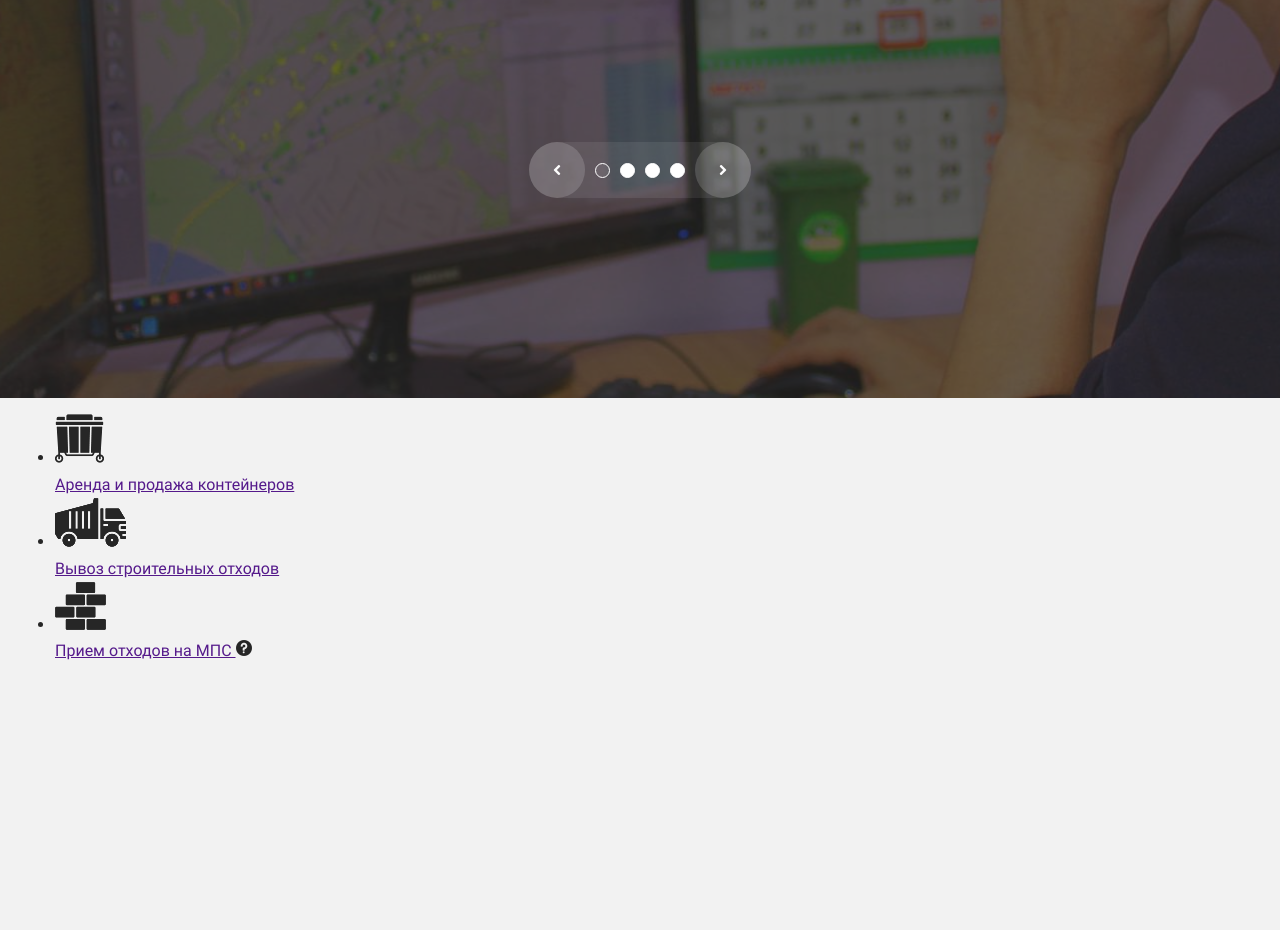
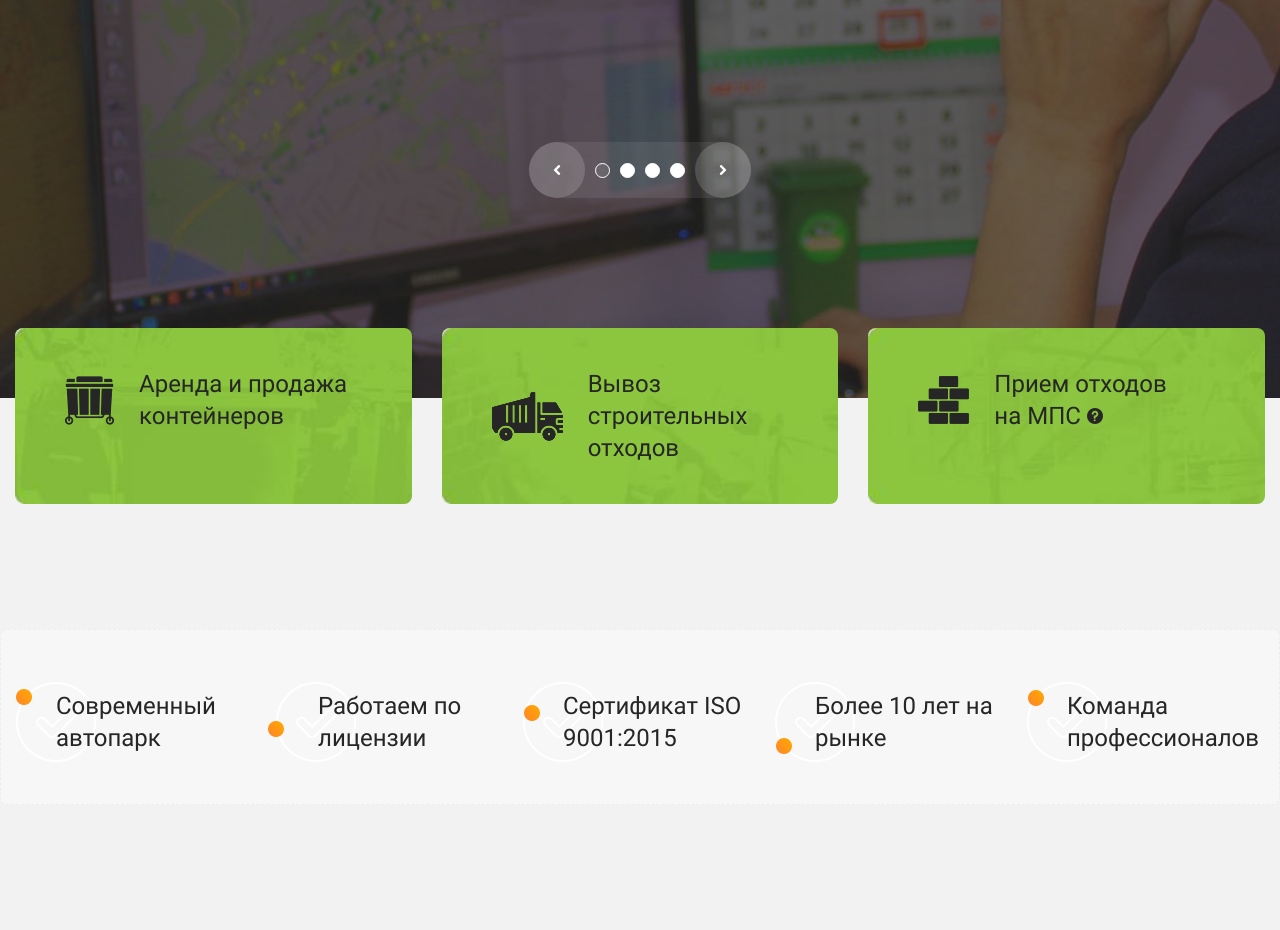
Before and after one commit to 2thecrow/SOROEZH, a plain HTML site: page app/index.html in a window 1280 px wide. Shown: the part 574-1504 px from the top of the page. Before the commit the page ends 1466 px from the top, so only its background shows below. Drawn offline with nearby package versions, Linux system fonts and the light colour scheme.

Commit message:
сделал блок на главной мини преимуществ

```diff
--- a/app/css/app.css
+++ b/app/css/app.css
@@ -1,4 +1,3 @@
-@charset "UTF-8";
 :root {
   --main-bg: #f2f2f2;
   --main-text: #262626;
@@ -101,10 +100,6 @@ body {
   max-width: 1665px;
   width: 100%;
   margin: 0 auto
-}
-.visibility-hidden {
-  position: absolute;
-  visibility: hidden
 }
 .overlay {
   position: fixed;
@@ -354,6 +349,75 @@ body {
   -o-transition: all .3s ease-in-out;
   transition: all .3s ease-in-out
 }
+.page-nav {
+  list-style: none;
+  padding: 0;
+  margin: 0;
+  display: -ms-grid;
+  display: grid;
+  -ms-grid-columns: (1fr)[3];
+  grid-template-columns: repeat(3,1fr);
+  grid-gap: 30px;
+  gap: 30px
+}
+.page-nav__item {
+  background-color: #8cc63e;
+  background-repeat: no-repeat;
+  background-size: cover;
+  border-radius: 8px;
+  -webkit-transition: all .3s ease-in-out;
+  -o-transition: all .3s ease-in-out;
+  transition: all .3s ease-in-out
+}
+.page-nav__item_garbage-container {
+  background-image: url(/img/dest/page-nav/garbage-container-bg.jpg)
+}
+.page-nav__item_garbage-truck {
+  background-image: url(/img/dest/page-nav/garbage-truck-bg.jpg)
+}
+.page-nav__item_bricks {
+  background-image: url(/img/dest/page-nav/bricks-bg.jpg)
+}
+.page-nav__item:hover {
+  background-color: #fafafa;
+  background-image: none;
+  -webkit-transition: all .3s ease-in-out;
+  -o-transition: all .3s ease-in-out;
+  transition: all .3s ease-in-out
+}
+.page-nav__link {
+  max-width: 450px;
+  width: 100%;
+  display: -webkit-box;
+  display: -ms-flexbox;
+  display: flex;
+  font-size: 24px;
+  line-height: 32px;
+  color: var(--main-text);
+  padding: 40px 50px;
+  border-radius: 8px;
+  text-decoration: none;
+  -webkit-transition: all .3s ease-in-out;
+  -o-transition: all .3s ease-in-out;
+  transition: all .3s ease-in-out
+}
+.page-nav__link:hover {
+  -webkit-transition: all .3s ease-in-out;
+  -o-transition: all .3s ease-in-out;
+  transition: all .3s ease-in-out
+}
+.page-nav__icon {
+  display: -webkit-box;
+  display: -ms-flexbox;
+  display: flex;
+  -webkit-box-align: center;
+  -ms-flex-align: center;
+  align-items: center;
+  margin-right: 25px
+}
+.page-nav__tooltip {
+  z-index: 2
+}
 .welcome-slider {
   height: 850px;
   position: relative
@@ -507,13 +571,73 @@ body {
 .welcome-slider .welcome-swiper-nav .swiper-button-prev:after {
   display: none
 }
-.Прямоугольник__скругл__углы_2 {
-  background-color: #fff;
-  opacity: .161;
-  position: absolute;
-  left: 852px;
-  top: 688px;
-  z-index: 11
+.welcome-page-nav__list {
+  position: relative;
+  z-index: 2;
+  margin-top: -70px!important
+}
+.welcome-page-nav__list .page-nav__item_bricks .page-nav__link-text {
+  max-width: 180px
+}
+.welcome-advantages {
+  padding: 125px 0
+}
+.welcome-advantages__container {
+  background-color: rgba(255,255,255,.4);
+  border: 1px dashed #ededed;
+  border-radius: 8px;
+  padding: 45px 0 5px
+}
+.welcome-advantages__list {
+  list-style: none;
+  padding: 0;
+  margin: 0;
+  display: -webkit-box;
+  display: -ms-flexbox;
+  display: flex;
+  -webkit-box-pack: justify;
+  -ms-flex-pack: justify;
+  justify-content: space-between
+}
+.welcome-advantages__item {
+  max-width: 240px;
+  width: 100%;
+  display: -webkit-box;
+  display: -ms-flexbox;
+  display: flex;
+  -webkit-box-align: center;
+  -ms-flex-align: center;
+  align-items: center;
+  min-height: 80px;
+  font-weight: 900;
+  font-size: 24px;
+  line-height: 32px;
+  padding: 15px 0 15px 40px;
+  margin-bottom: 30px;
+  background-repeat: no-repeat;
+  background-position: left center
+}
+.welcome-advantages__item:nth-child(1) {
+  background-image: url(/img/dest/icons/advantages-avto-park-icon.png)
+}
+.welcome-advantages__item:nth-child(2) {
+  background-image: url(/img/dest/icons/advantages-license-icon.png);
+  padding: 15px 0 15px 50px
+}
+.welcome-advantages__item:nth-child(3) {
+  background-image: url(/img/dest/icons/advantages-certificate-icon.png);
+  padding: 15px 0 15px 40px
+}
+.welcome-advantages__item:nth-child(4) {
+  background-image: url(/img/dest/icons/advantages-age-icon.png);
+  padding: 15px 0 15px 40px
+}
+.welcome-advantages__item:nth-child(5) {
+  background-image: url(/img/dest/icons/advantages-team-icon.png);
+  padding: 15px 0 15px 40px
+}
+.welcome-advantages__item:not(:last-child) {
+  margin-right: 15px
 }
 @media screen and (max-width:1665px) {
   .header-nav_welcome {
--- a/app/index.html
+++ b/app/index.html
@@ -68,8 +68,6 @@
 		</div>
 	</nav>
 
-	<h1 class="visibility-hidden"></h1>
-
 	<div class="welcome-hero wrapper">
 		<div class="swiper welcome-slider">
 			<div class="swiper-wrapper">
@@ -126,47 +124,70 @@
 		  </div>
 	</div>
 
-	<div class="welcome-page-nav">
+	<div class="welcome-page-nav wrapper">
 		<div class="container">
 			<ul class="welcome-page-nav__list page-nav">
-				<li class="page-nav__item">
+				<li class="page-nav__item page-nav__item_garbage-container">
 					<a href="" class="page-nav__link">
 						<div class="page-nav__icon">
 							<img src="/img/dest/icons/garbage-container-icon.png" alt="Аренда и продажа контейнеров" loading="lazy">
 						</div>
+						<div class="page-nav__link-text">
 							Аренда и продажа контейнеров
+						</div>
 					</a>
 				</li>
-				<li class="page-nav__item">
+				<li class="page-nav__item page-nav__item_garbage-truck">
 					<a href="" class="page-nav__link">
 						<div class="page-nav__icon">
 							<img src="/img/dest/icons/garbage-truck-icon.png" alt="Вывоз строительных отходов" loading="lazy">
 						</div>
+						<div class="page-nav__link-text">
 							Вывоз строительных отходов
+						</div>
+
 					</a>
 				</li>
-				<li class="page-nav__item">
+				<li class="page-nav__item page-nav__item_bricks">
 					<a href="" class="page-nav__link">
 						<div class="page-nav__icon">
 							<img src="/img/dest/icons/bricks-icon.png" alt="Прием отходов  на МПС " loading="lazy">
 						</div>
+						<div class="page-nav__link-text">
 							Прием отходов  на МПС
 							<span class="page-nav__tooltip">
 								<img src="/img/dest/icons/information-tooltip-icon.png" alt="Tooltip" loading="lazy">
 							</span>
+						</div>
 					</a>
 				</li>
 			</ul>
 		</div>
 	</div>
-	<br>
-	<br>
-	<br>
-	<br>
-	<br>
-	<br>
-	<br>
-	<br>
+
+	<div class="welcome-advantages wrapper">
+		<div class="welcome-advantages__container container-large">
+			<div class="container">
+				<ul class="welcome-advantages__list">
+					<li class="welcome-advantages__item">
+						Современный автопарк
+					</li>
+					<li class="welcome-advantages__item">
+						Работаем по лицензии
+					</li>
+					<li class="welcome-advantages__item">
+						Сертификат ISO 9001:2015
+					</li>
+					<li class="welcome-advantages__item">
+						Более 10 лет на рынке
+					</li>
+					<li class="welcome-advantages__item">
+						Команда профессионалов
+					</li>
+				</ul>
+			</div>
+		</div>
+	</div>
 
 </body>
 
--- a/app/scss/_config.scss
+++ b/app/scss/_config.scss
@@ -94,8 +94,3 @@ body {
 	width: 100%;
 	margin: 0 auto;
 }
-
-.visibility-hidden {
-	position: absolute;
-	visibility: hidden;
-}
--- /dev/null
+++ b/app/scss/components/page-nav.scss
@@ -0,0 +1,53 @@
+.page-nav {
+    list-style: none;
+    padding: 0;
+    margin: 0;
+    display: grid;
+    grid-template-columns: repeat(3, 1fr);
+    grid-gap: 30px;
+    gap: 30px;
+    &__item {
+        background-color: #8cc63e;
+        background-repeat: no-repeat;
+        background-size: cover;
+        border-radius: 8px;
+        transition: all .3s ease-in-out;
+        &_garbage-container {
+            background-image: url(/img/dest/page-nav/garbage-container-bg.jpg);
+        }
+        &_garbage-truck {
+            background-image: url(/img/dest/page-nav/garbage-truck-bg.jpg);
+        }
+        &_bricks {
+            background-image: url(/img/dest/page-nav/bricks-bg.jpg);
+        }
+        &:hover {
+            background-color: #fafafa;
+            background-image: none;
+            transition: all .3s ease-in-out;
+        }
+    }
+    &__link {
+        max-width: 450px;
+        width: 100%;
+        display: flex;
+        font-size: 24px;
+        line-height: 32px;
+        color: var(--main-text);
+        padding: 40px 50px;
+        border-radius: 8px;
+        text-decoration: none;
+        transition: all .3s ease-in-out;
+        &:hover {
+            transition: all .3s ease-in-out;
+        }
+    }
+    &__icon {
+        display: flex;
+        align-items: center;
+        margin-right: 25px;
+    }
+    &__tooltip {
+        z-index: 2;
+    }
+}
--- a/app/scss/main.scss
+++ b/app/scss/main.scss
@@ -1,6 +1,9 @@
 @import 'config';
 @import 'mobile-menu';
 @import 'components/header-nav';
-@import 'components/welcome-hero';
+@import 'components/page-nav';
+@import 'welcome/welcome-hero';
+@import 'welcome/welcome-page-nav';
+@import 'welcome/welcome-advantages';
 
 @import 'media.scss';
--- /dev/null
+++ b/app/scss/welcome/welcome-advantages.scss
@@ -0,0 +1,53 @@
+.welcome-advantages {
+    padding: 125px 0;
+    &__container {
+        background-color: rgba(255, 255, 255, 0.4);
+        border: 1px dashed #ededed;
+        border-radius: 8px;
+        padding: 45px 0 5px;
+    }
+    &__list {
+        list-style: none;
+        padding: 0;
+        margin: 0;
+        display: flex;
+        justify-content: space-between;
+    }
+    &__item {
+        max-width: 240px;
+        width: 100%;
+        display: flex;
+        align-items: center;
+        min-height: 80px;
+        font-weight: 900;
+        font-size: 24px;
+        line-height: 32px;
+        padding: 15px 0 15px 40px;
+        margin-bottom: 30px;
+
+        background-repeat: no-repeat;
+        background-position: left center;
+        &:nth-child(1) {
+            background-image: url(/img/dest/icons/advantages-avto-park-icon.png);
+        }
+        &:nth-child(2) {
+            background-image: url(/img/dest/icons/advantages-license-icon.png);
+            padding: 15px 0 15px 50px;
+        }
+        &:nth-child(3) {
+            background-image: url(/img/dest/icons/advantages-certificate-icon.png);
+            padding: 15px 0 15px 40px;
+        }
+        &:nth-child(4) {
+            background-image: url(/img/dest/icons/advantages-age-icon.png);
+            padding: 15px 0 15px 40px;
+        }
+        &:nth-child(5) {
+            background-image: url(/img/dest/icons/advantages-team-icon.png);
+            padding: 15px 0 15px 40px;
+        }
+        &:not(:last-child) {
+            margin-right: 15px;
+        }
+    }
+}
--- /dev/null
+++ b/app/scss/welcome/welcome-page-nav.scss
@@ -0,0 +1,12 @@
+.welcome-page-nav {
+    &__list {
+        position: relative;
+        z-index: 2;
+        margin-top: -70px !important;
+        .page-nav__item_bricks {
+            .page-nav__link-text {
+                max-width: 180px;
+            }
+        }
+    }
+}
```
Also changed, not shown: app/scss/welcome/welcome-hero.scss (renamed from app/scss/components/welcome-hero.scss, +0 -10 lines), app/img/dest/page-nav/arenda.jpg (added), app/img/dest/page-nav/bricks-bg.jpg (added), app/img/dest/page-nav/garbage-container-bg.jpg (added), app/img/dest/page-nav/garbage-truck-bg.jpg (added), app/img/src/page-nav/bricks-bg.jpg (added), app/img/src/page-nav/garbage-container-bg.jpg (added), app/img/src/page-nav/garbage-truck-bg.jpg (added). Lines whose indentation alone changed are shown as unchanged.
